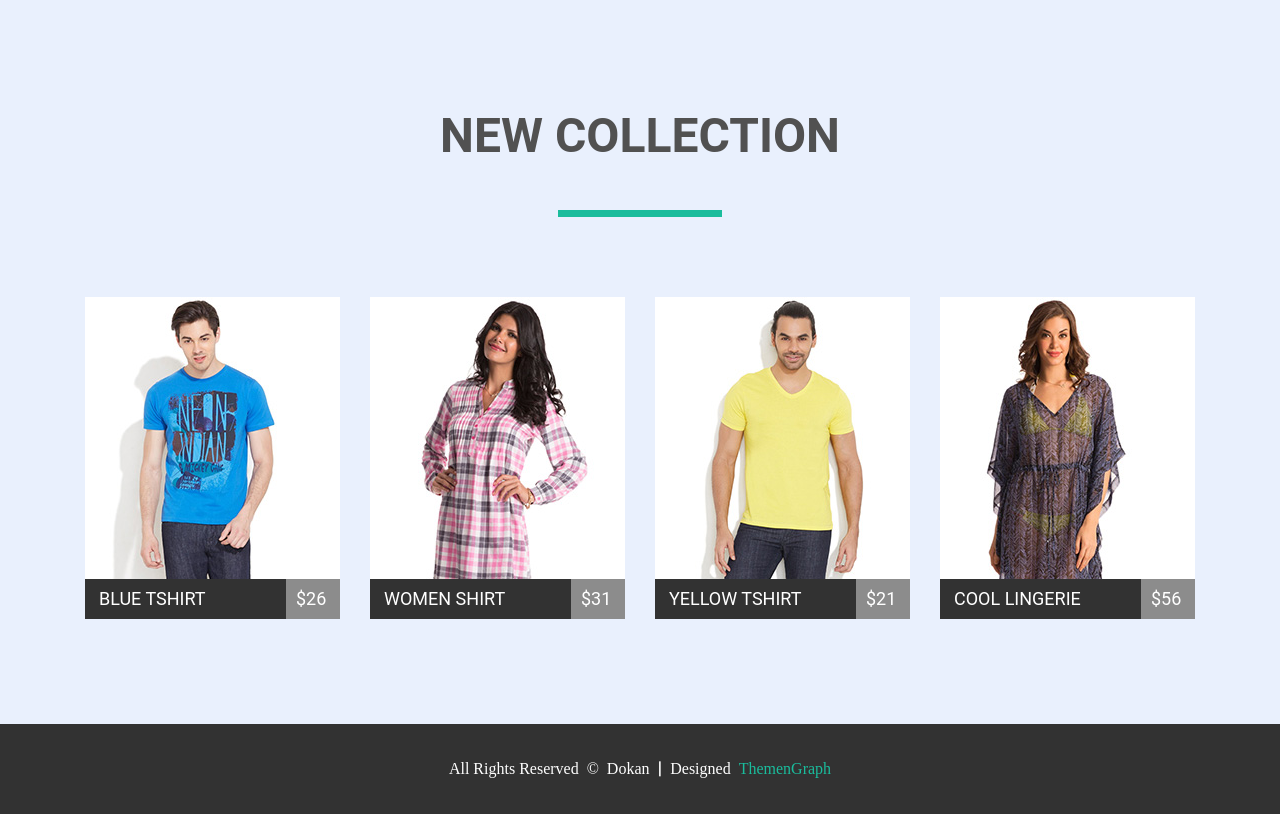
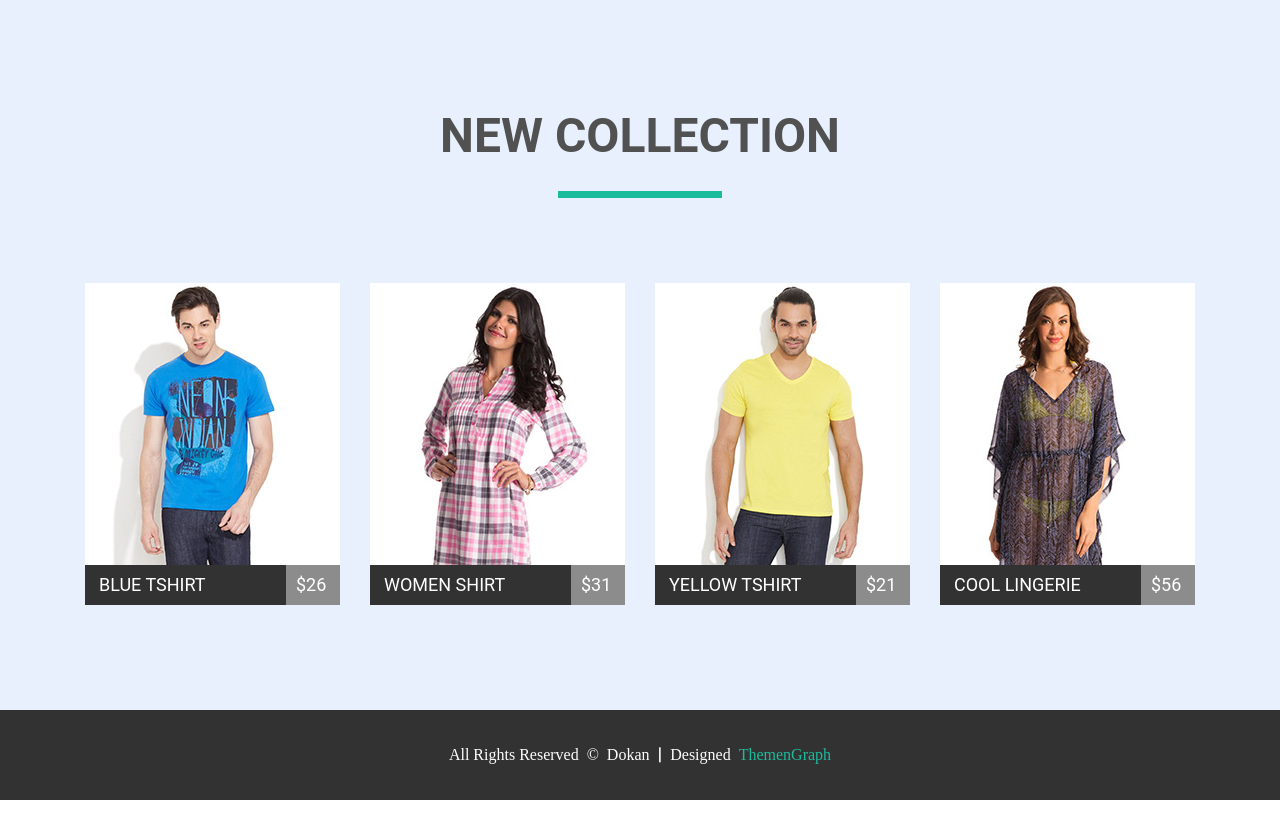
Before and after one commit to OlehHritsenko/goit-fe-course, a plain HTML site: page module-05/index.html in a window 1280 px wide. Shown: the part 564-1378 px from the top of the page. Drawn offline with Linux system fonts and the light colour scheme.

Commit message:
module-05 margin-padding

```diff
--- a/module-05/css/style.css
+++ b/module-05/css/style.css
@@ -34,8 +34,8 @@ body {
 
 .page-nav {
   width: 1110px;
-  padding-top: 32px;
-  padding-bottom: 32px;
+  margin-top: 32px;
+  margin-bottom: 32px;
 }
 
 .main-menu {
@@ -202,8 +202,7 @@ body {
   line-height: 1.6;
   text-align: center;
   margin: 0 auto;
-  margin-bottom: 80px;
-  padding-bottom: 42px;
+  margin-bottom: 108px;
 }
 
 .collection::after {
@@ -213,7 +212,7 @@ body {
   width: 164px;
   height: 7px;
   position: absolute;
-  bottom: 0px;
+  margin-top: 16px;
   left: 50%;
   right: 50%;
   transform: translateX(-50%);
@@ -252,10 +251,12 @@ body {
   height: 322px;
 }
 
-.name {
+.price-name {
   position: absolute;
   bottom: 0;
-  left: 0;
+}
+
+.name {
   font-size: 18px;
   font-family: "Roboto";
   color: #ffffff;
@@ -268,12 +269,10 @@ body {
   padding-bottom: 10px;
   padding-left: 14px;
   background-color: #323232;
+  float: left;
 }
 
 .price {
-  position: absolute;
-  bottom: 0;
-  right: 0;
   font-size: 18px;
   font-family: "Roboto";
   color: #ffffff;
@@ -286,6 +285,7 @@ body {
   padding-bottom: 10px;
   padding-left: 10px;
   background-color: #8c8c8c;
+  float: right;
 }
 
 .card>li:hover .name {
--- a/module-05/index.html
+++ b/module-05/index.html
@@ -8,13 +8,12 @@
     <link rel="stylesheet" href="css/normalize.css">
     <link rel="stylesheet" href="css/style.css">
 </head>
-<body class="body-color">
+<body>
     <header class="color">
         <nav class="page-nav container">
             <a href="#" class="site-logo">
                 <img src="img/logo/mart.png" alt="site logo" width="78px" height="22px">
             </a>
-
            <ul class="main-menu clearfix">
                <li><a href="">Home</a></li>
                <li><a href="">About us</a></li>
@@ -25,10 +24,7 @@
            </ul>
         </nav>
     </header>
-
-    <main>
-        <article>
-
+    <main class="body-color">
         <section class="title">
                 <div class="banner">
                     <div class="overlay"></div>
@@ -39,7 +35,6 @@
                         </div>
                 </div>
         </section>
-
         <section class="container">
                 <h2 class="collection">new collection</h2>
                 <ul class="card clearfix">
@@ -76,8 +71,10 @@
                         </div>
                         <div class="block-info">
                             <img src="img/image/Rectangle 50.jpg" alt="blue boy" width="255" height="322">
+                            <div class="price-name">
                                 <p class="name">blue tshirt</p>
                                 <p class="price">$26</p>
+                            </div>
                         </div>
                     </li>
                     <li class="card-photo">
@@ -113,8 +110,10 @@
                         </div>
                         <div class="block-info">
                             <img src="img/image/Rectangle 51.jpg" alt="woman">
+                            <div class="price-name">
                                 <p class="name">women shirt</p>
                                 <p class="price">$31</p>
+                            </div>
                         </div>
                     </li>
                     <li class="card-photo">
@@ -150,8 +149,10 @@
                         </div>
                         <div class="block-info">
                             <img src="img/image/Rectangle 52.jpg" alt="yellow boy">
+                            <div class="price-name">
                                 <p class="name">yellow tshirt</p>
                                 <p class="price">$21</p>
+                            </div>
                         </div>
                     </li>
                     <li class="card-photo">
@@ -187,13 +188,14 @@
                         </div>
                         <div class="block-info">
                             <img src="img/image/Rectangle 53.jpg" alt="girl">
+                            <div class="price-name">
                                 <p class="name">cool lingerie</p>
                                 <p class="price">$56</p>
+                            </div>
                         </div>
                     </li>
                 </ul>
         </section>
-        </article>
     </main>
     <footer class="page-footer">
         <div class="conner container">
```
Lines whose indentation alone changed are shown as unchanged.
